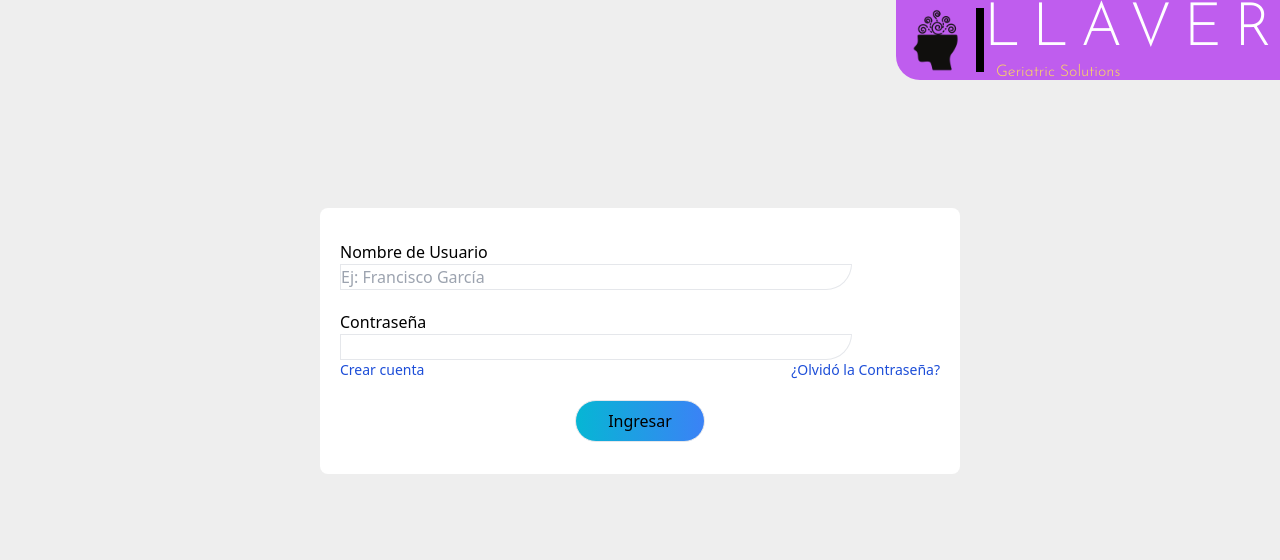
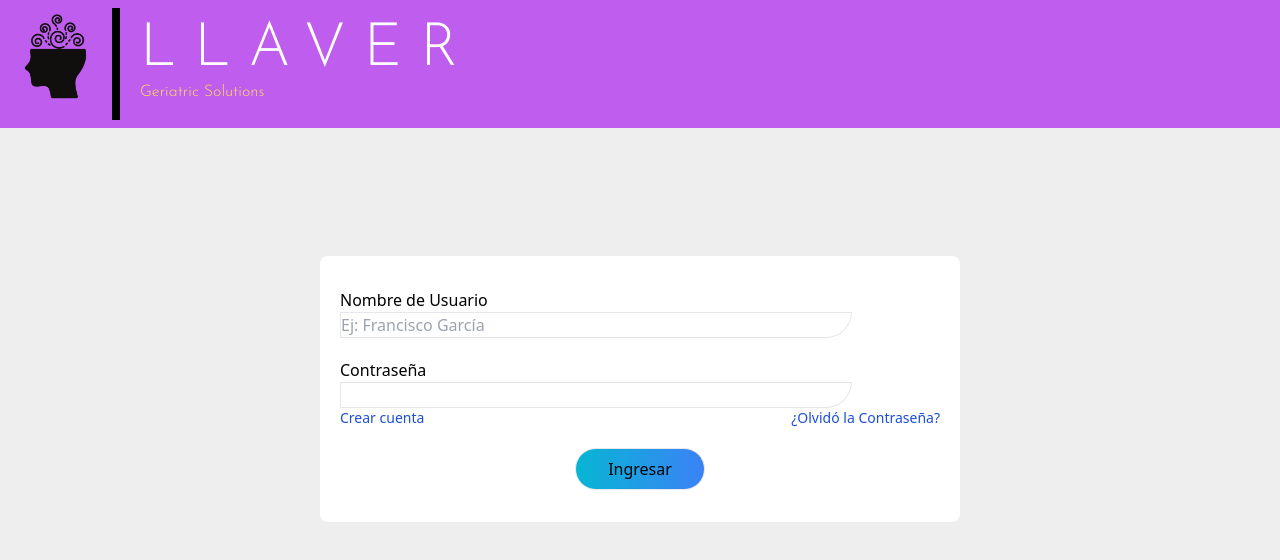
Before and after one commit to luisalcab/LLAVER, a React (Vite) app: page / in a window 1280 px wide. Shown: the top 560 px of the page. Built offline with nearby package versions, Linux system fonts and the light colour scheme.

Commit message:
Responsive Logo fully responsive

```diff
--- a/src/App.jsx
+++ b/src/App.jsx
@@ -8,7 +8,7 @@ function App() {
   return (
     <div class="bg-[#EEEEEE] h-screen">
         <Logo
-        roudedCorner={true}
+        full={true}
       />
       <LogIn/>
     </div>
--- a/src/components/Logo.jsx
+++ b/src/components/Logo.jsx
@@ -9,12 +9,15 @@ const Logo = ({roundedCenter, roudedCorner, full}) => {
         {roundedCenter ? (
             <div class="bg-[#BF5DEE] w-1/2 h-28 mx-auto rounded-b-3xl flex justify-start xtraSm:justify-center">
                 <div class="flex-none w-24">
+                {/*Logo Icono*/}
                     <img
                         class="object-contain"
                         src={Icono}
                     />
                 </div>
+                {/*Barra del logo*/}
                 <div class="h-24 w-0 my-auto border-4 border-black"></div>
+                {/*Nombre de la empresa y slogan*/}
                 <div class="basis-full xtraSm:w-0 xtraSm:basis-0">
                     <p
                         class="font-josefin text-white text-7xl text-center xtraSm:invisible tighterT:tracking-widest mw:tracking-wide_putin"
@@ -29,12 +32,15 @@ const Logo = ({roundedCenter, roudedCorner, full}) => {
             : roudedCorner ? (
                 <div class="bg-[#BF5DEE] w-96 h-20 float-right rounded-bl-3xl flex justify-start">
                     <div class="flex-none w-20">
+                    {/*Logo Icono*/}
                         <img
                             class="object-contain"
                             src={Icono}
                         />
                     </div>
+                    {/*Barra del logo*/}
                     <div class="h-16 w-0 my-auto border-4 border-black"></div>
+                    {/*Nombre de la empresa y slogan*/}
                     <div class="basis-full">
                         <p
                             class="font-josefin text-white text-6xl text-center tracking-rtLogo"
@@ -48,7 +54,25 @@ const Logo = ({roundedCenter, roudedCorner, full}) => {
 
                 </div>)
                 : full ? (
-                    <div>
+                    <div class="bg-[#BF5DEE] h-32 flex flex-row justify-start fullLogoSmall:justify-center">
+                        <div class="flex-none w-28">
+                        {/*Logo Icono*/}
+                        <img
+                            class="object-contain"
+                            src={Icono}
+                        />
+                    </div>
+                    <div class="h-28 w-0 my-auto border-4 border-black "></div>
+                    <div class="basis-full fullLogoSmall:w-0 fullLogoSmall:basis-0">
+                        <p
+                            class="font-josefin text-white text-6xl tracking-widest mt-5 ml-5 fullLogoSmall:invisible tighterT:tracking-rtLogo"
+                            >LLAVER
+                        </p>
+                        <p
+                            class="font-josefin text-[#FFDE59] ml-5 mb-5 fullLogoSmall:invisible"
+                            >Geriatric Solutions
+                        </p>
+                    </div>
 
                     </div>)
                         : false}
--- a/tailwind.config.js
+++ b/tailwind.config.js
@@ -4,7 +4,8 @@ module.exports = {
     screens:{
       'mw': '1110px',
       'tighterT': {'min' : '967px', 'max' : '1110px'},
-      'xtraSm' : {'min' : '1px', 'max' : '750px'}
+      'xtraSm' : {'min' : '1px', 'max' : '750px'},
+      'fullLogoSmall' : {'min' : '1px', 'max': '464px'}
     },
     letterSpacing:{
       rtLogo: '.2em',
```
Lines whose indentation alone changed are shown as unchanged.
